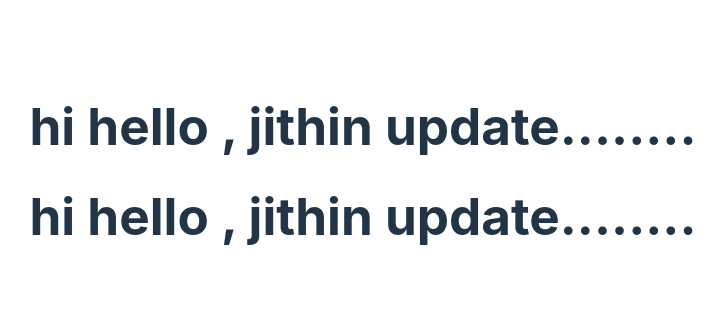
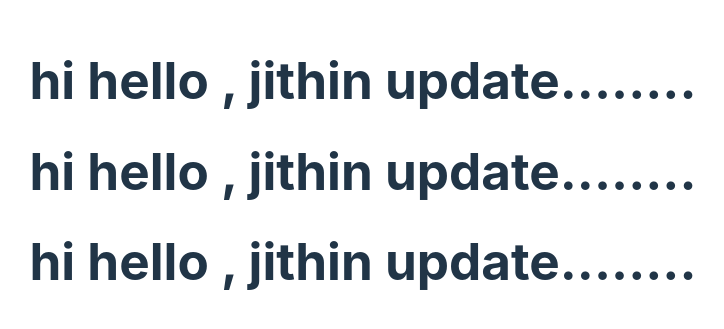
Before and after one commit to jithiee/Class_Room_Project, a React (Vite) app: page / in a window 1280 px wide. Shown: the part 229-558 px from the top of the page, without its empty margins (277-1001 px from the left). Built offline with nearby package versions, Linux system fonts and the light colour scheme.

Commit message:
new update

```diff
--- a/src/App.jsx
+++ b/src/App.jsx
@@ -10,7 +10,7 @@ function App() {
     <>
 <h1>hi hello , jithin update........</h1>
 <h1>hi hello , jithin update........</h1>
-
+<h1>hi hello , jithin update........</h1>
     </>
   )
 }
```
